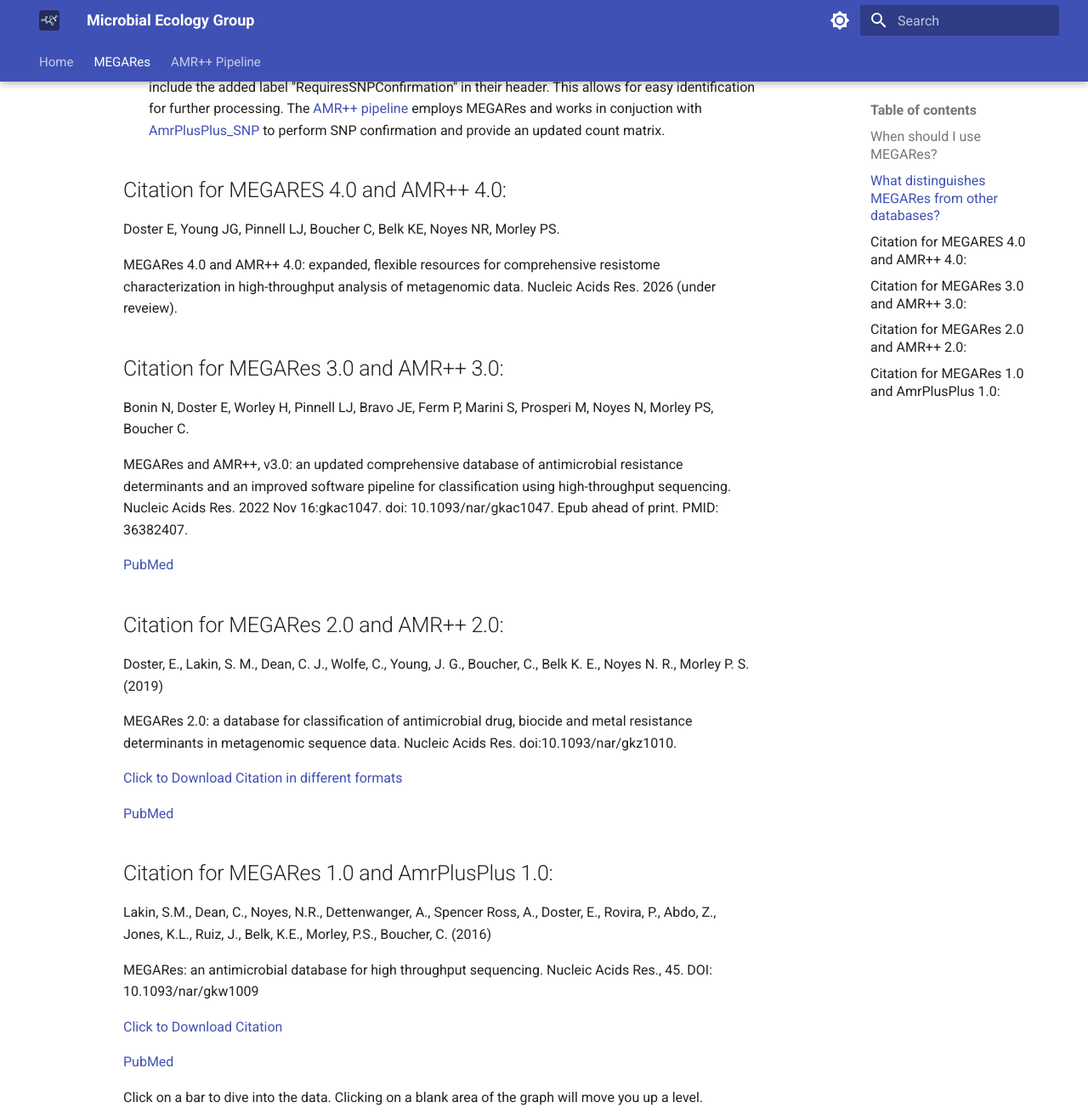
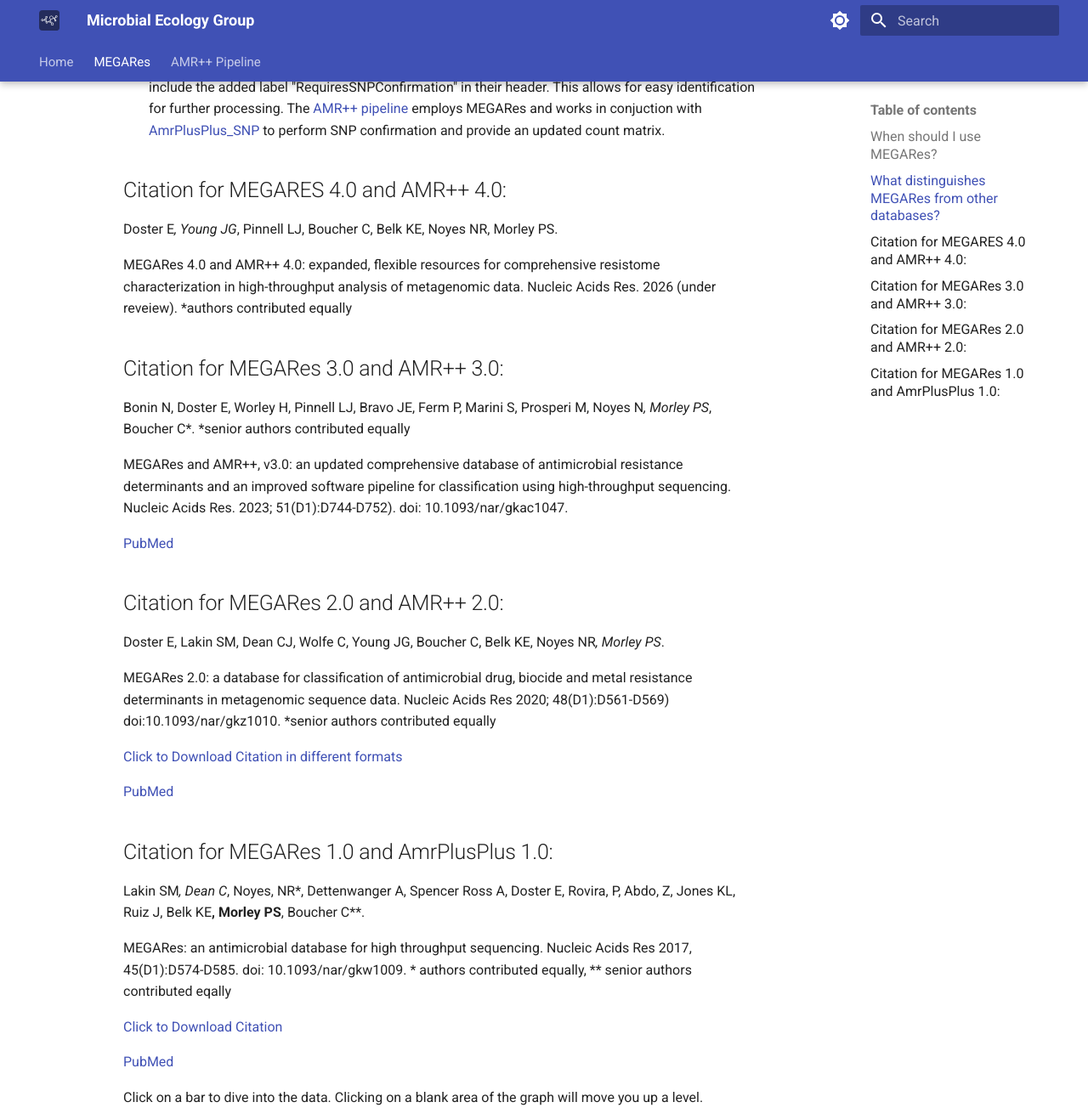
Before and after one commit to Microbial-Ecology-Group/meglab, an MkDocs documentation site: the page built from docs/megares/index.md, in a window 1280 px wide and 1400 px high, scrolled down 2047 px, cut to the strip 0-1317 px from the top of the window. Shown: the whole strip at 85% size. Built offline with MkDocs 1.6.1 and Material for MkDocs 9.7.7, drawn with Linux system fonts in a browser that asks for light colours.

Commit message:
Update index.md

```diff
--- a/docs/megares/index.md
+++ b/docs/megares/index.md
@@ -42,23 +42,23 @@
 
 ## Citation for MEGARES 4.0 and AMR++ 4.0:
 
-Doster E, Young JG, Pinnell LJ, Boucher C, Belk KE, Noyes NR, Morley PS.
+Doster E*, Young JG*, Pinnell LJ, Boucher C, Belk KE, Noyes NR, Morley PS.
 
-MEGARes 4.0 and AMR++ 4.0: expanded, flexible resources for comprehensive resistome characterization in high-throughput analysis of metagenomic data. Nucleic Acids Res. 2026 (under reveiew).
+MEGARes 4.0 and AMR++ 4.0: expanded, flexible resources for comprehensive resistome characterization in high-throughput analysis of metagenomic data. Nucleic Acids Res. 2026 (under reveiew).  *authors contributed equally
 
 ## Citation for MEGARes 3.0 and AMR++ 3.0:
 
-Bonin N, Doster E, Worley H, Pinnell LJ, Bravo JE, Ferm P, Marini S, Prosperi M, Noyes N, Morley PS, Boucher C.
+Bonin N, Doster E, Worley H, Pinnell LJ, Bravo JE, Ferm P, Marini S, Prosperi M, Noyes N*, Morley PS*, Boucher C*.  *senior authors contributed equally
 
-MEGARes and AMR++, v3.0: an updated comprehensive database of antimicrobial resistance determinants and an improved software pipeline for classification using high-throughput sequencing. Nucleic Acids Res. 2022 Nov 16:gkac1047. doi: 10.1093/nar/gkac1047. Epub ahead of print. PMID: 36382407.
+MEGARes and AMR++, v3.0: an updated comprehensive database of antimicrobial resistance determinants and an improved software pipeline for classification using high-throughput sequencing. Nucleic Acids Res. 2023; 51(D1):D744-D752). doi: 10.1093/nar/gkac1047.
 
 [PubMed](https://pubmed.ncbi.nlm.nih.gov/36382407/)
 
 ## Citation for MEGARes 2.0 and AMR++ 2.0:
 
-Doster, E., Lakin, S. M., Dean, C. J., Wolfe, C., Young, J. G., Boucher, C., Belk K. E., Noyes N. R., Morley P. S. (2019)
+Doster E, Lakin SM, Dean CJ, Wolfe C, Young JG, Boucher C, Belk KE, Noyes NR*, Morley PS*.
 
-MEGARes 2.0: a database for classification of antimicrobial drug, biocide and metal resistance determinants in metagenomic sequence data. Nucleic Acids Res. doi:10.1093/nar/gkz1010.
+MEGARes 2.0: a database for classification of antimicrobial drug, biocide and metal resistance determinants in metagenomic sequence data. Nucleic Acids Res 2020; 48(D1):D561-D569) doi:10.1093/nar/gkz1010. *senior authors contributed equally
 
 [Click to Download Citation in different formats](https://academic.oup.com/nar/advance-article/doi/10.1093/nar/gkz1010/5624973)
 
@@ -66,9 +66,9 @@
 
 ## Citation for MEGARes 1.0 and AmrPlusPlus 1.0:
 
-Lakin, S.M., Dean, C., Noyes, N.R., Dettenwanger, A., Spencer Ross, A., Doster, E., Rovira, P., Abdo, Z., Jones, K.L., Ruiz, J., Belk, K.E., Morley, P.S., Boucher, C. (2016)
+Lakin SM*, Dean C*, Noyes, NR*, Dettenwanger A, Spencer Ross A, Doster E, Rovira, P, Abdo, Z, Jones KL, Ruiz J, Belk KE**, Morley PS**, Boucher C**.
 
-MEGARes: an antimicrobial database for high throughput sequencing. Nucleic Acids Res., 45. DOI: 10.1093/nar/gkw1009
+MEGARes: an antimicrobial database for high throughput sequencing. Nucleic Acids Res 2017, 45(D1):D574-D585. doi: 10.1093/nar/gkw1009. * authors contributed equally, ** senior authors contributed eqally
 
 [Click to Download Citation](http://nar.oxfordjournals.org/citmgr?gca=nar%3Bgkw1009v1)
 
```
